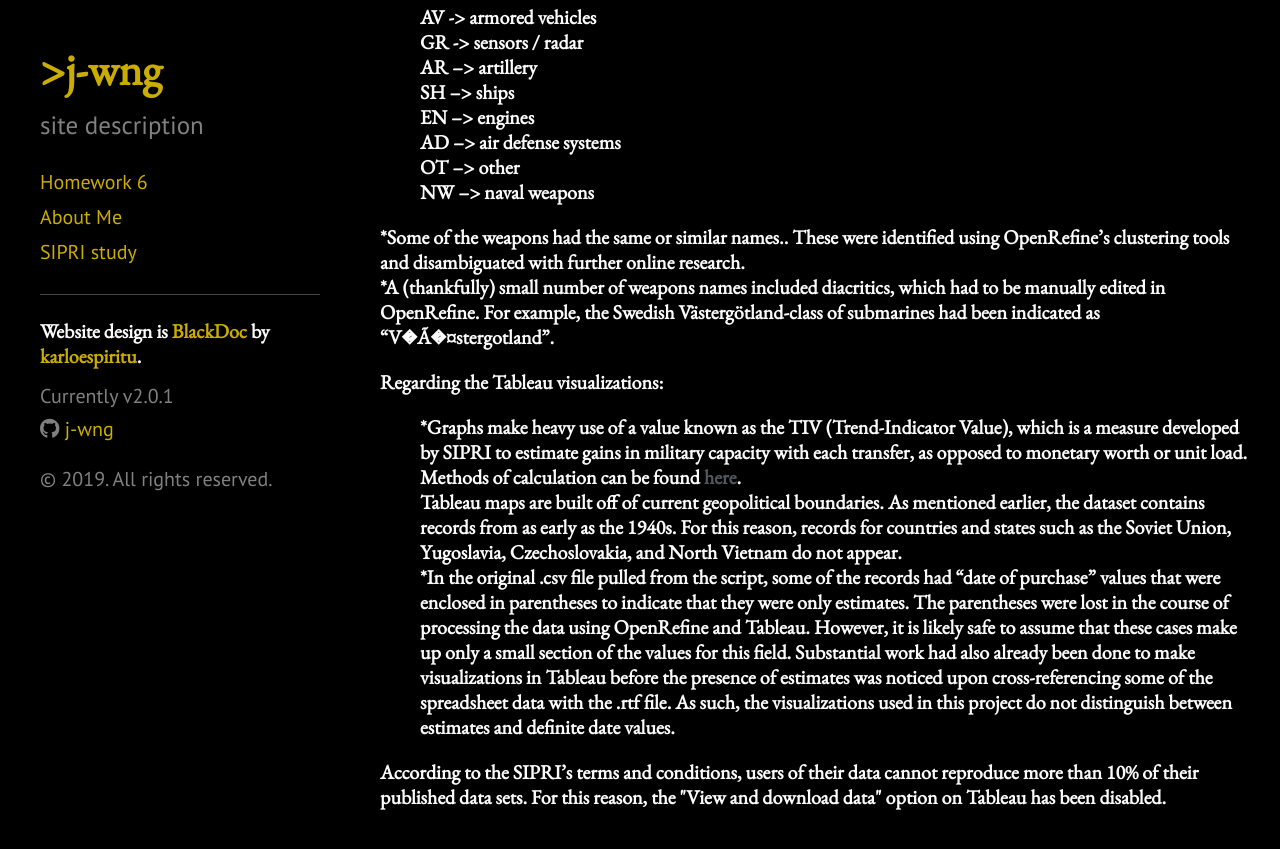
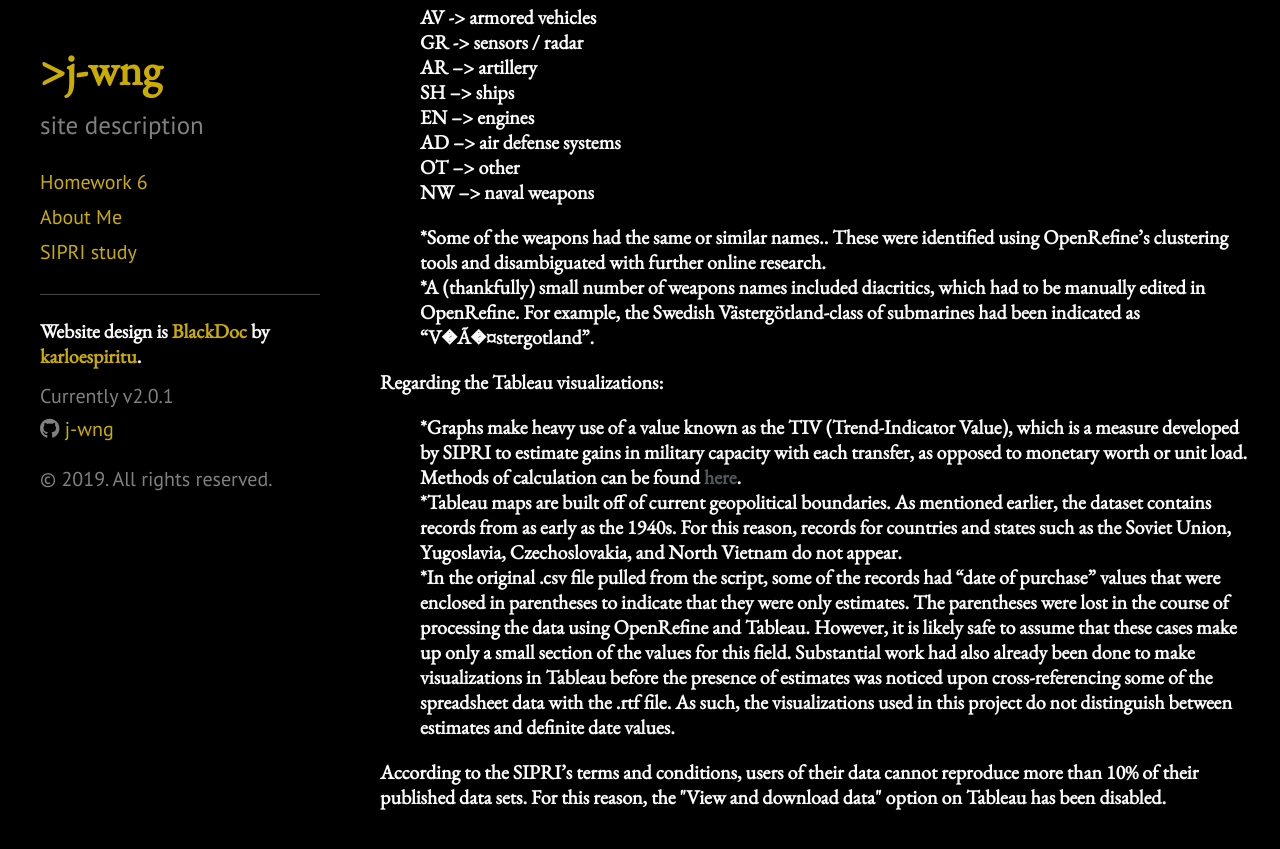
Before and after one commit to j-wng/j-wng.github.io, a Jekyll site: the page built from aboutproject.html, in a window 1280 px wide and 900 px high, scrolled down 992 px. Shown: the top 849 px of the window. Built offline with Jekyll 4.4.1, drawn with Linux system fonts in a browser that asks for light colours; nearby versions of some CDN libraries.

Commit message:
Update aboutproject.html

```diff
--- a/aboutproject.html
+++ b/aboutproject.html
@@ -61,9 +61,10 @@
     <o1><li><h5>AC -> aircraft<br>MI -> missiles<br>AV -> armored vehicles<br>GR -> sensors / radar<br>AR –> artillery<br>SH –> ships<br>EN –> engines<br>AD –> air defense systems<br>OT –> other<br>NW –> naval weapons<br></h5></li></ol>
 </ol>
 
-<o1>
+<ol>
   <li>
-   <h5>*Some of the weapons had the same or similar names.. These were identified using OpenRefine’s clustering tools and disambiguated with further online research.<br>*A (thankfully) small number of weapons names included diacritics, which had to be manually edited in OpenRefine. For example, the Swedish Västergötland-class of submarines had been indicated as “V�Ã�¤stergotland”.</h5>
+     <h5>*Some of the weapons had the same or similar names.. These were identified using OpenRefine’s clustering tools and disambiguated with further online research.
+     <br>*A (thankfully) small number of weapons names included diacritics, which had to be manually edited in OpenRefine. For example, the Swedish Västergötland-class of submarines had been indicated as “V�Ã�¤stergotland”.</h5>
   </li>
 </ol>
 
@@ -71,7 +72,7 @@
 <ol>
   <li>
     <h5>*Graphs make heavy use of a value known as the TIV (Trend-Indicator Value), which is a measure developed by SIPRI to estimate gains in military capacity with each transfer, as opposed to monetary worth or unit load. Methods of calculation can be found <a href="https://www.sipri.org/databases/armstransfers/sources-and-methods">here</a>.
-    <br>Tableau maps are built off of current geopolitical boundaries. As mentioned earlier, the dataset contains records from as early as the 1940s. For this reason, records for countries and states such as the Soviet Union, Yugoslavia, Czechoslovakia, and North Vietnam do not appear.
+    <br>*Tableau maps are built off of current geopolitical boundaries. As mentioned earlier, the dataset contains records from as early as the 1940s. For this reason, records for countries and states such as the Soviet Union, Yugoslavia, Czechoslovakia, and North Vietnam do not appear.
     <br>*In the original .csv file pulled from the script, some of the records had “date of purchase” values that were enclosed in parentheses to indicate that they were only estimates. The parentheses were lost in the course of processing the data using OpenRefine and Tableau. However, it is likely safe to assume that these cases make up only a small section of the values for this field. Substantial work had also already been done to make visualizations in Tableau before the presence of estimates was noticed upon cross-referencing some of the spreadsheet data with the .rtf file. As such, the visualizations used in this project do not distinguish between estimates and definite date values.</h5>
 </li>
 </ol>
```
